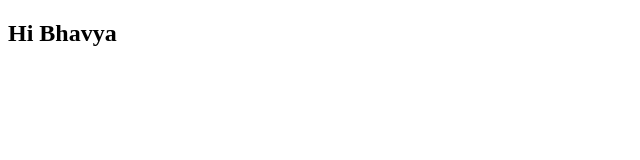
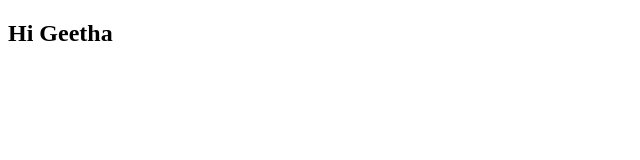
Before and after one commit to bhavyagowthami1432/resume, a plain HTML site: page index.html in a window 1280 px wide. Shown: the full height of the page, 0-640 px from the left. Drawn offline with Linux system fonts and the light colour scheme.

Commit message:
second commit

```diff
--- a/index.html
+++ b/index.html
@@ -5,6 +5,6 @@
     <title></title>
   </head>
   <body>
-  <h2>Hi Bhavya</h2>
+  <h2>Hi Geetha</h2>
   </body>
 </html>
```
